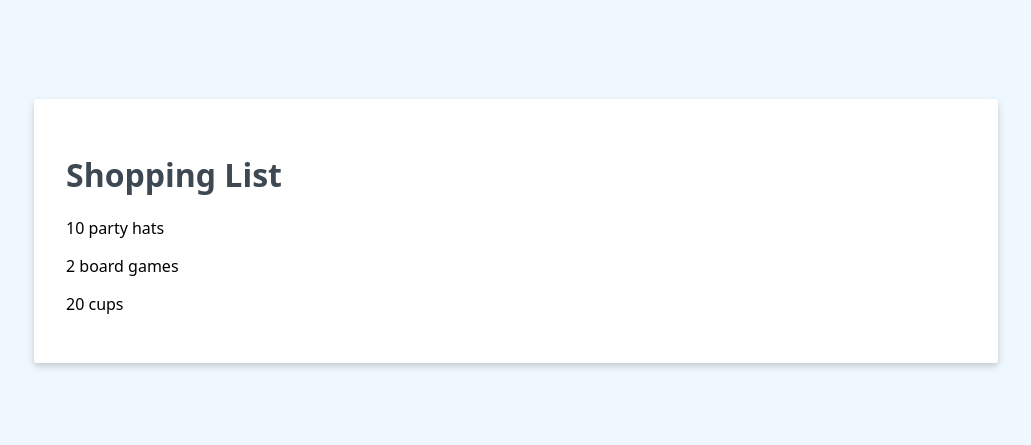
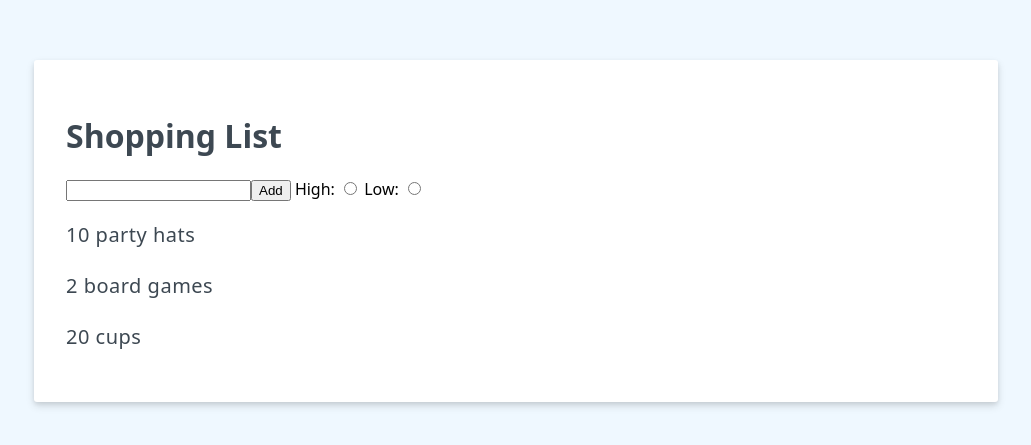
Before and after one commit to MrOLU24/Shopping-List, a Vue app: page / in a window 1280 px wide. Shown: the part 169-614 px from the top of the page, without its empty margins (124-1155 px from the left). Built offline with nearby package versions, Linux system fonts and the light colour scheme.

Commit message:
high and low

```diff
--- a/src/App.vue
+++ b/src/App.vue
@@ -1,19 +1,30 @@
 <script setup>
 import { ref } from "vue";
 
-const msg = ref("Shopping List");
+const header = ref("Shopping List");
 const items = ref([
   { id: 1, label: "10 party hats" },
   { id: 2, label: "2 board games" },
   { id: 3, label: "20 cups" },
 ]);
+const priority = ref("high");
+
 </script>
 
 <template>
-  <h1>{{ msg }}</h1>
-  <ul v-for="item in items" :key="item.id">
-    {{
-      item.label
-    }}
+  <h1>{{ header }}</h1>
+  <input type="text" />
+  <button>Add</button>
+<label for="priority">
+  High:
+  <input v-model="priority" type="radio">
+</label>
+<label for="">
+  Low:
+  <input v-model="priority" type="radio">
+</label>
+
+  <ul v-for="({id, label}, index) in items" :key="id">
+    <li>{{ label }}</li>
   </ul>
 </template>
```
